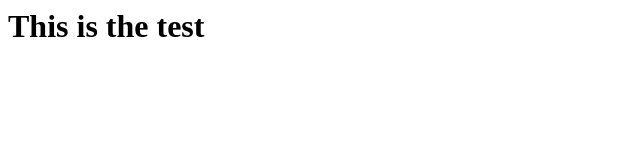
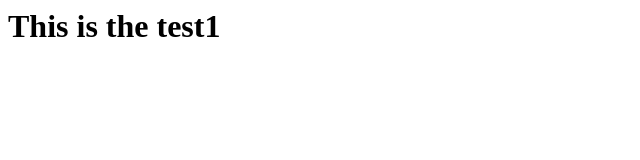
Before and after one commit to digivisibility/test3, a plain HTML site: page index.html in a window 1280 px wide. Shown: the full height of the page, 0-640 px from the left. Drawn offline with Linux system fonts and the light colour scheme.

Commit message:
Update index.html

```diff
--- a/index.html
+++ b/index.html
@@ -1 +1 @@
-<h1>This is the test</h1>
+<h1>This is the test1</h1>
```
